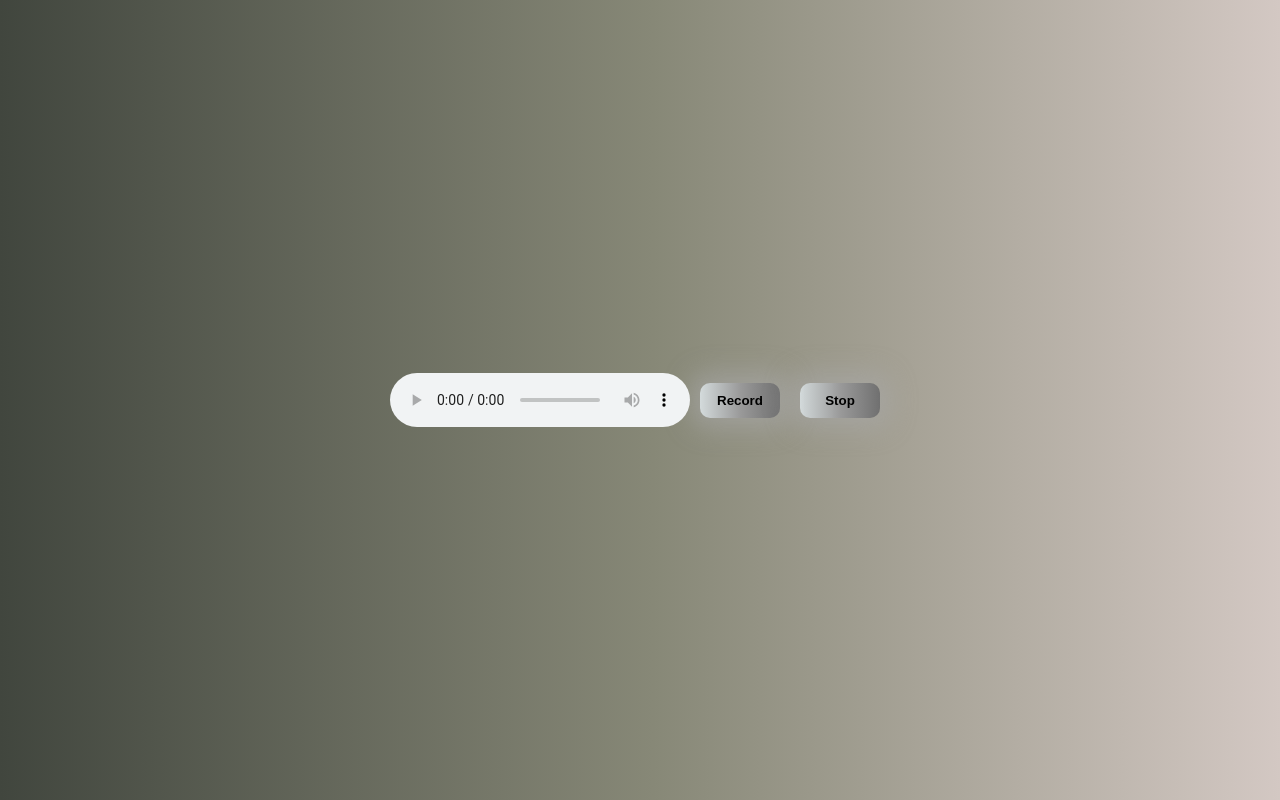
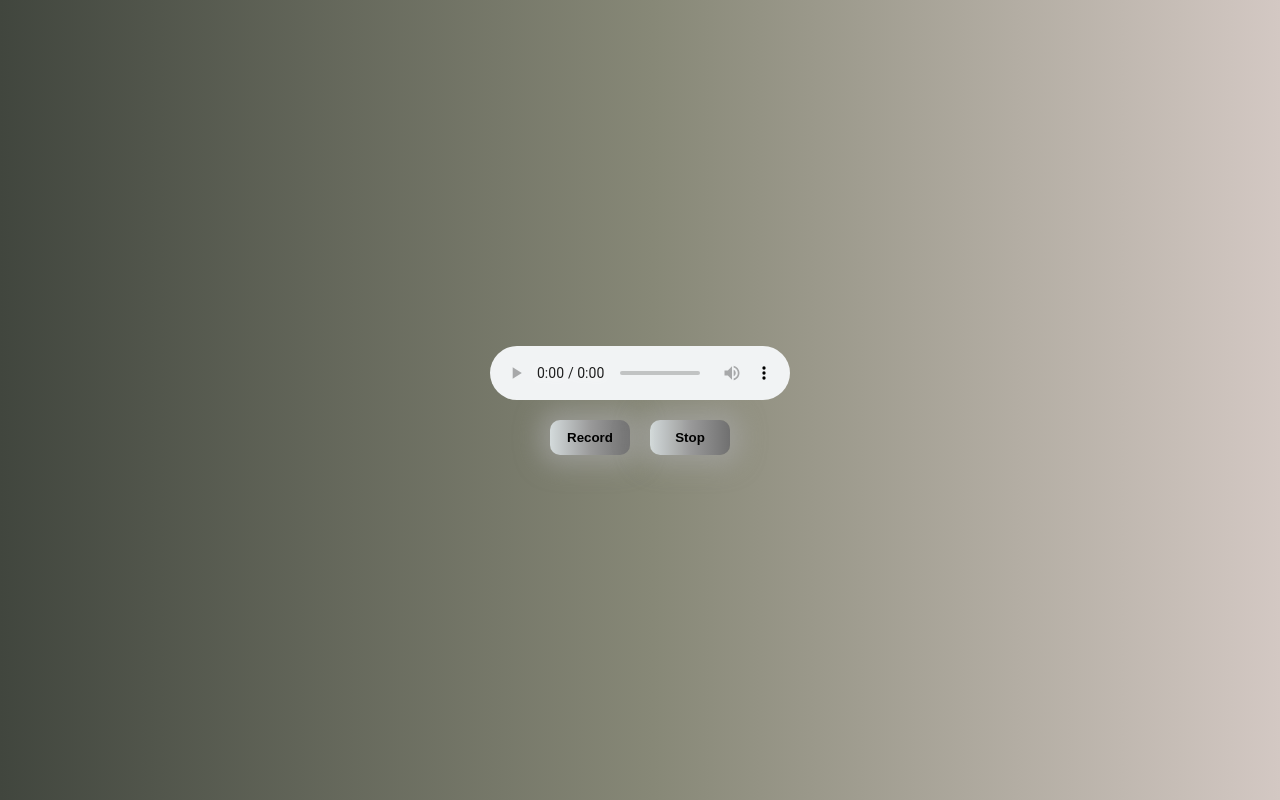
Before and after one commit to MhmdNdri/Next-Access, a Next.js app: page /pwa-sample/mic in a window 1280 px wide. Built offline with nearby package versions, Linux system fonts and the light colour scheme; what mic-recorder-to-mp3 would draw is missing.

Commit message:
fix: styling bug in PWA

```diff
--- a/package.json
+++ b/package.json
@@ -23,7 +23,9 @@
     "react-notifications-component": "^3.0.3",
     "react-share-button": "0.0.4",
     "react-voice-recorder": "^2.0.7",
-    "react-webcam": "^5.2.2"
+    "react-webcam": "^5.2.2",
+    "sweetalert2": "^10.14.0",
+    "sweetalert2-react-content": "^3.2.2"
   },
   "devDependencies": {
     "@babel/preset-stage-1": "^7.8.3",
--- a/pages/battery.js
+++ b/pages/battery.js
@@ -1,5 +1,7 @@
 import React from 'react'
 import styles from "../styles/Location.module.css"
+import Swal from 'sweetalert2'
+import withReactContent from 'sweetalert2-react-content'
 
 const Battery = () => {
 
--- a/pages/mic.js
+++ b/pages/mic.js
@@ -52,9 +52,11 @@ export default class Mic extends React.Component {
                 <div className="App">
                     <header className={styles.micContainer}>
                         <audio className={styles.audio} src={this.state.blobURL} controls="controls" />
+                    </header>
+                    <div className={styles.btnContainer}>
                         <button className={styles.btn} onClick={this.start} disabled={this.state.isRecording}>Record</button>
                         <button className={styles.btn} onClick={this.stop} disabled={!this.state.isRecording}>Stop</button>
-                    </header>
+                    </div>
                 </div>
             </div>
 
--- a/styles/Clipboard.module.css
+++ b/styles/Clipboard.module.css
@@ -13,7 +13,7 @@
     border-bottom: 2px solid rgb(8, 8, 8);
     margin-bottom: 20px;
     outline: none;
-    width: 400px;
+    width: 250px;
 }
 .btn{
     cursor: pointer;
--- a/styles/Mic.module.css
+++ b/styles/Mic.module.css
@@ -1,5 +1,6 @@
 .container{
     min-height: 100vh;
+    width: 100vw;
     background-image: linear-gradient(to right, #41463e 0%, #878877  51%, #d3c8c3  100%);
     align-items: center;
     display: flex;
@@ -31,3 +32,9 @@
     box-shadow: 0px 0px 25px 10px rgba(168, 168, 168, 0.6);
     background-image: linear-gradient(to right, #d3dadbfb 0%, #999999  51%, #707070  100%);
 }
+.btnContainer{
+    align-items: center;
+    display: flex;
+    justify-content: center;
+    margin-top: 20px;
+}
```
Also changed, not shown: 2 other files (tests, documents, lock files or other folders).
